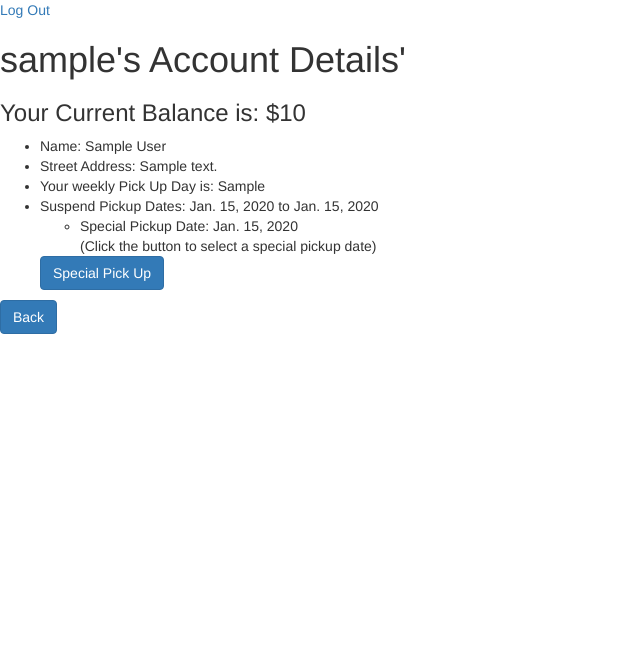
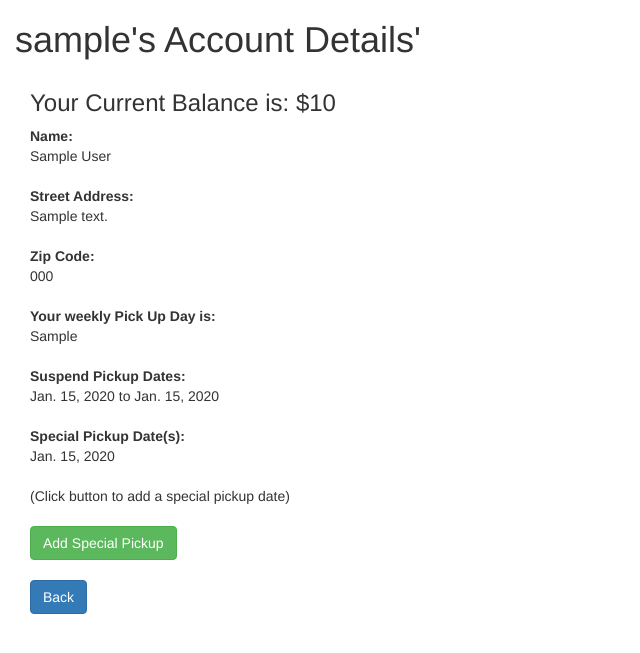
Before and after one commit to MadisonLifeAgent/TrashCollectorRepo, a Django app: page /customers/myaccount/ in a window 1280 px wide. Shown: the top 653 px of the page, without its empty margins (0-640 px from the left). Run offline with Django 3.2, Linux system fonts and the light colour scheme; a user stored in the database is signed in; tables that the repository leaves empty hold one stand-in row (values such as "Sample post"); some libraries are stand-ins or nearby versions.

Commit message:
added bootstrap style to base.thml and customer pages

```diff
--- a/trash_collector/customers/templates/customers/index.html
+++ b/trash_collector/customers/templates/customers/index.html
@@ -3,7 +3,7 @@
 
 {% block title %} Customer Home {% endblock %}
 
-{% block header %} Hello {{ user.username }}!  {% endblock %}
+{% block header %} Hello {{ user.username }}! {% endblock %}
 
 {% block content %}
   <!-- Go here if customer logged in -->
--- a/trash_collector/customers/templates/customers/my_account.html
+++ b/trash_collector/customers/templates/customers/my_account.html
@@ -8,30 +8,41 @@
 {% block content %}
   <!-- Go here if customer logged in -->
   {% if user.is_authenticated %}
+  <div class="container-fluid p-4">
+
     <h3>Your Current Balance is:  ${{ logged_in_customer.balance }}</h3>
-    <ul>
-        <li>Name: {{ logged_in_customer.name}}</li>
-        <li>Street Address:  {{ logged_in_customer.address }}</li>
-        <li>Your weekly Pick Up Day is:  {{ logged_in_customer.pickup_day }}</li>
-        <li>Suspend Pickup Dates:  {{ logged_in_customer.suspend_start }} to {{ logged_in_customer.suspend_end }}</li>
+      <dl>
+          <dt>Name:</dt>
+            <dd>{{ logged_in_customer.name}}</dd><br>
+          <dt>Street Address:</dt>
+            <dd>{{ logged_in_customer.address }}</dd><br>
+          <dt>Zip Code:</dt>
+            <dd>{{ logged_in_customer.zipcode }}</dd><br>
+          <dt>Your weekly Pick Up Day is:</dt>
+            <dd>{{ logged_in_customer.pickup_day }}</dd><br>
+          <dt>Suspend Pickup Dates:</dt>
+            <dd>{{ logged_in_customer.suspend_start }} to {{ logged_in_customer.suspend_end }}</dd><br>
 
-        <ul>
+          <dl>
+            <dt>Special Pickup Date(s):</dt>
                 <!-- This for loop queries the special pickup dates db -->
                 {% for special_date in all_special_dates %}
-              <li>Special Pickup Date:
+                <dd>
 
                   {% if special_date.customer == logged_in_customer %}
                     {{ special_date.special_pickup_date }}
                   {% endif %}
-              </li>
+                </dd>
                 {% endfor %}
-          (Click the button to select a special pickup date)
-        </ul>
+            <br>
+            (Click button to add a special pickup date)
+          </dl>
 
-        <a href="{% url 'customers:special_pickup_date' %}"  class="btn btn-primary">Special Pick Up</a>
-    </ul>
+          <a href="{% url 'customers:special_pickup_date' %}"  class="btn btn-success">Add Special Pickup</a>
+      </dl>
 
       <a href="{% url 'customers:index' %}"  class="btn btn-primary">Back</a>
+    </div>
 
   <!-- If user not logged in -->
   {% else %}
--- a/trash_collector/templates/base.html
+++ b/trash_collector/templates/base.html
@@ -13,45 +13,51 @@
 <body>
 {% if user.is_authenticated %}
   {% for group in user.groups.all%}
+
+    <!-- If an employee go here -->
     {% if group.name == "Customers" %}
     <!--  <p>Customer Account</p>   -->
         <!--- Customer Navigation Bar -->
-        <nav class="navbar">
-          <ul class="navbar-nav">
+        <nav class="navbar navbar-inverse">
+          <div class="container-fluid">
+            <ul class="nav navbar-nav">
               <li class="nav-item">
-              <a class="nav-link" href="{% url 'customers:index' %}">Customer Home</a>
+                <a href="{% url 'customers:index' %}">Customer Home</a>
               </li>
               <li class="nav-item">
-              <a class="nav-link" href="{% url 'customers:my_account' %}">My Account</a>
+                <a href="{% url 'customers:my_account' %}">My Account</a>
               </li>
               <li class="nav-item">
-              <a class="nav-link" href="{% url 'customers:pickup_day' %}">Change Pick Up Day</a>
+                <a href="{% url 'customers:pickup_day' %}">Change Pick Up Day</a>
               </li>
               <li class="nav-item">
-              <a class="nav-link" href="{% url 'customers:suspension' %}">Suspend Pick Up</a>
+                <a href="{% url 'customers:suspension' %}">Suspend Pick Up</a>
               </li>
+            </ul>
+          </div>
+        </nav>
 
-          </ul>
-        </nav>
-    <header>
-      {% load static%}
+        <div class="container-fluid p-4">
+          <p><a class="btn btn-primary" href="{% url 'logout' %}">Log Out</a></p>
+        </div>
 
-      <img id="headerimage" src="{% static 'images/garbage_truck.jpg' %}" alt="Garbage Truck" class="rounded mx-auto d-block img-thumbnail" width="25%" height="auto">
-    </header>
-
+    <!-- If an employee go here -->
     {% elif group.name == "Employees" %}
     <p>Employee Navbar</p>
     {% endif %}
   {% endfor %}
-  <p><a href="{% url 'logout' %}">Log Out</a></p>
 {% endif %}
   <main>
+    <div class="container-fluid">
       <h1>{% block header %} {% endblock %}</h1>
     {% block content %}
     {% endblock %}
+    </div>
+
   </main>
 
   <script src="https://maxcdn.bootstrapcdn.com/bootstrap/3.3.7/js/bootstrap.min.js" integrity="sha384-Tc5IQib027qvyjSMfHjOMaLkfuWVxZxUPnCJA7l2mCWNIpG9mGCD8wGNIcPD7Txa" crossorigin="anonymous"></script>
+
 </body>
 </html>
 {# This is the parent template that should be extended by any other view you create #}
```
Also changed, not shown: trash_collector/customers/templates/customers/pickup_day.html (+10 -6 lines), trash_collector/customers/templates/customers/suspension.html (+16 -6 lines), trash_collector/templates/home.html (+5 -5 lines). Lines whose indentation alone changed are shown as unchanged.
